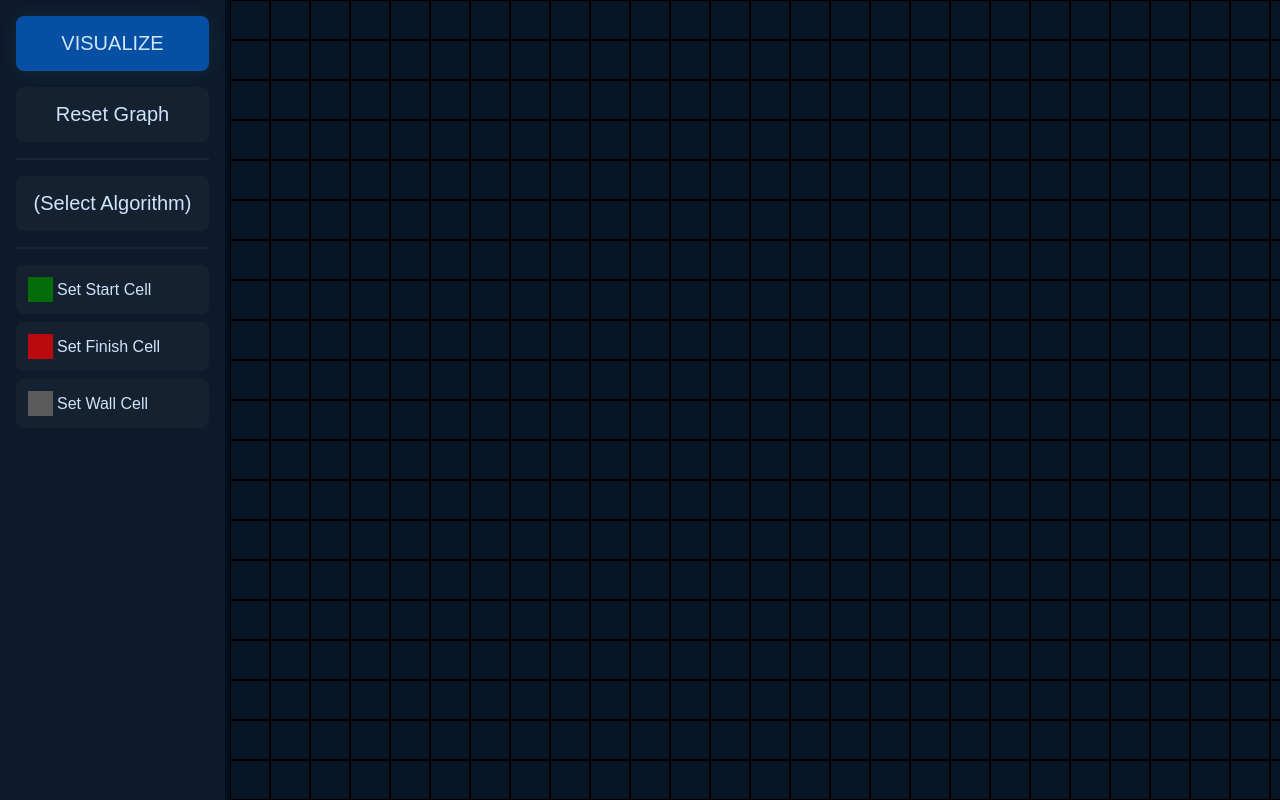
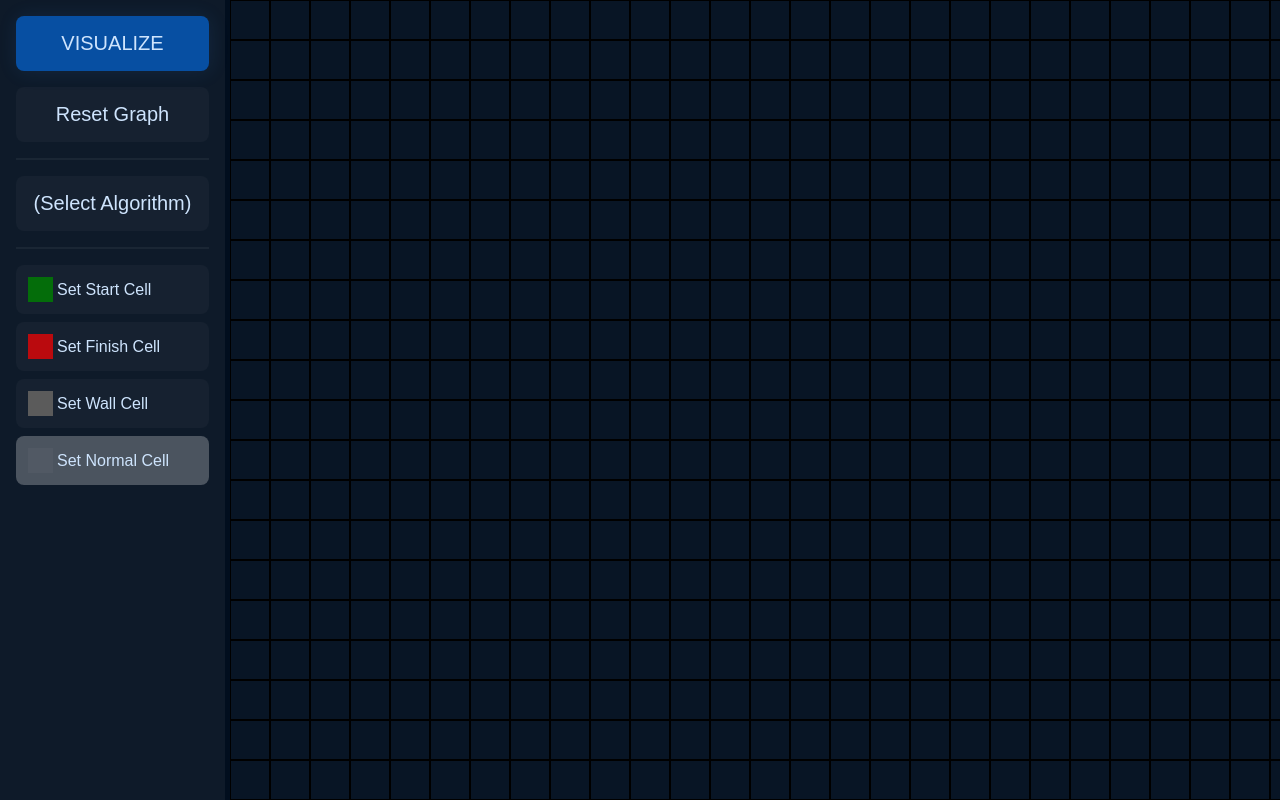
Before and after one commit to NoahBeto/react-typescript-algorithm-visualizer, a React (Vite) app: page / in a window 1280 px wide. Built offline with nearby package versions, Linux system fonts and the light colour scheme.

Commit message:
Can place normal walls

```diff
--- a/src/App.tsx
+++ b/src/App.tsx
@@ -378,6 +378,19 @@ function App() {
               <div className="cell-wall selector-icon "></div>
               <div>Set Wall Cell</div>
             </div>
+            <div
+              className={`selector  ${
+                selectedCellTypeToPlace === CellType.Normal
+                  ? "selector-highlight"
+                  : "selector-normal"
+              }`}
+              onClick={() =>
+                handleCellTypeToPlace(CellStyles.Normal, CellType.Normal)
+              }
+            >
+              <div className="cell-normal selector-icon "></div>
+              <div>Set Normal Cell</div>
+            </div>
           </div>
         </div>
         <div
```
